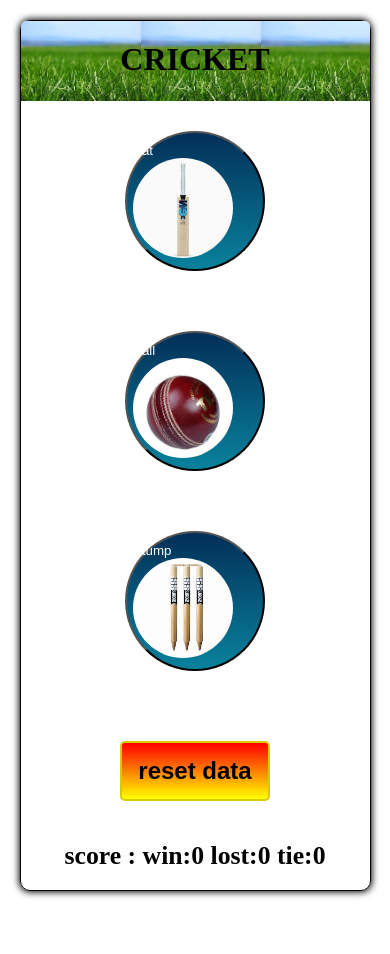
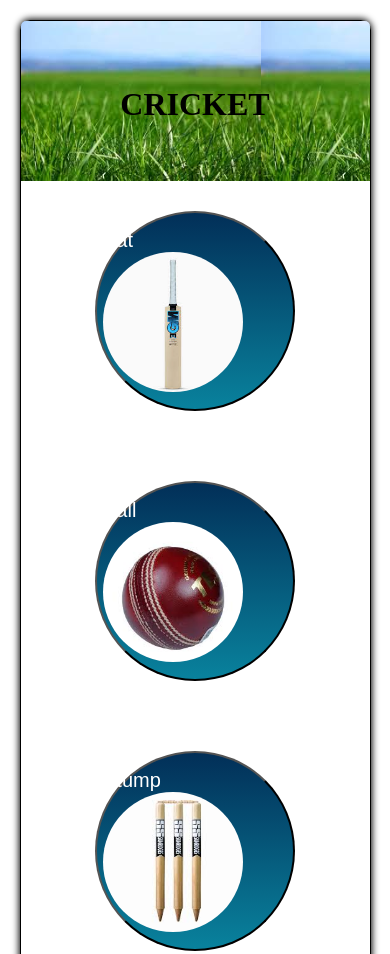
Before and after one commit to Kumkum777/cricket-Game, a plain HTML site: page index.html in a window 390 px wide. Shown: the top 954 px of the page. Before the commit the page ends 911 px from the top, so only its background shows below. Drawn offline with Linux system fonts and the light colour scheme.

Commit message:
Add files via upload

```diff
--- a/index.html
+++ b/index.html
@@ -152,31 +152,34 @@
           gap: 55px; /* Space between buttons */
         }
         #k {
+          height: 200px;
+          font-size: 20px;
+          width: 200px;
+        }
+        #kk {
+          height: 200px;
+          width: 200px;
+          font-size: 20px;
+        }
+        #kkk {
+          height: 200px;
+          width: 200px;
+          font-size: 20px;
+        }
+        #bat {
           height: 140px;
           width: 140px;
         }
-        #kk {
+        #ball {
           height: 140px;
           width: 140px;
         }
-        #kkk {
+        #stump {
           height: 140px;
           width: 140px;
         }
-        #bat {
-          height: 100px;
-          width: 100px;
-        }
-        #ball {
-          height: 100px;
-          width: 100px;
-        }
-        #stump {
-          height: 100px;
-          width: 100px;
-        }
         #buttons {
-          gap: 60px;
+          gap: 70px;
         }
         #kkkk {
           padding: 10px 16px;
@@ -192,6 +195,15 @@
           text-align: center;
           flex-direction: column;
           color: rgb(0, 0, 0);
+        }
+        #body {
+          margin: 0;
+          padding: 0;
+          height: 160px;
+          text-align: center;
+        }
+        #body h1 {
+          padding: 65px 0px;
         }
       }
     </style>
```
